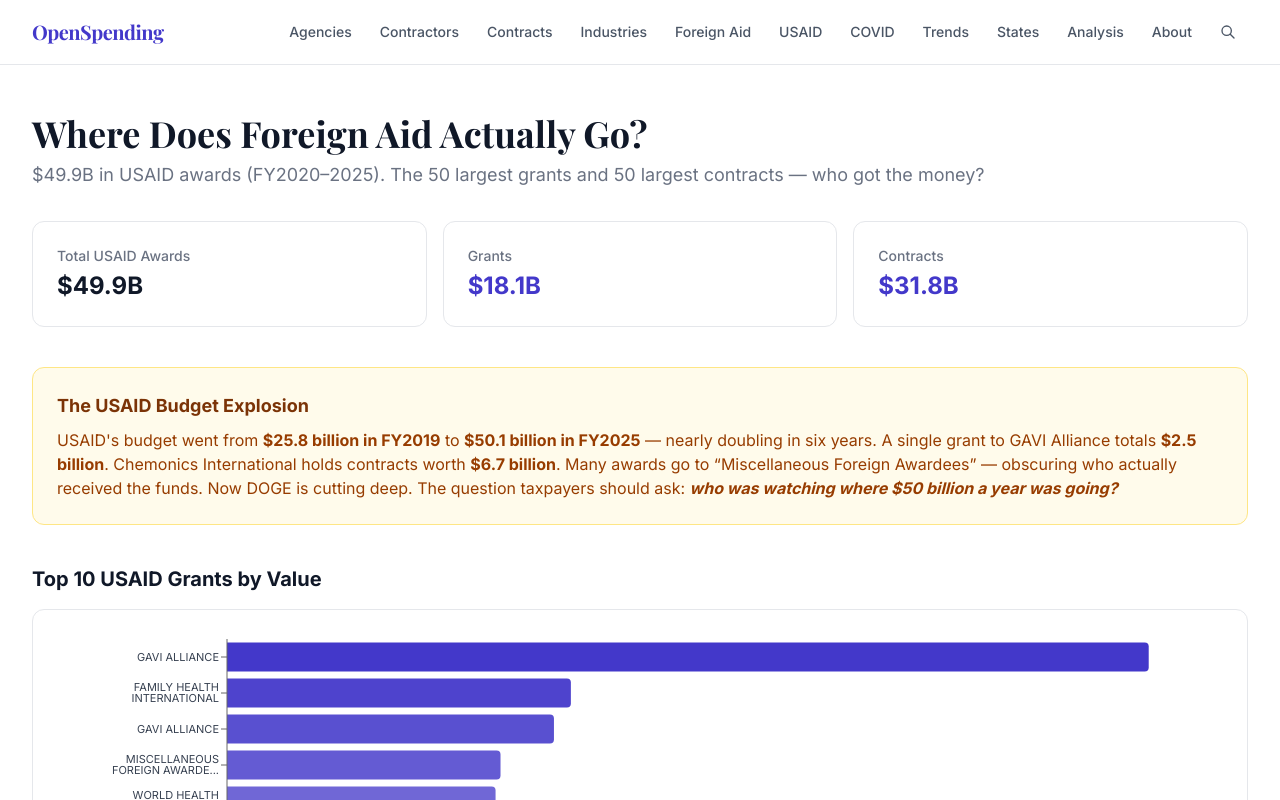
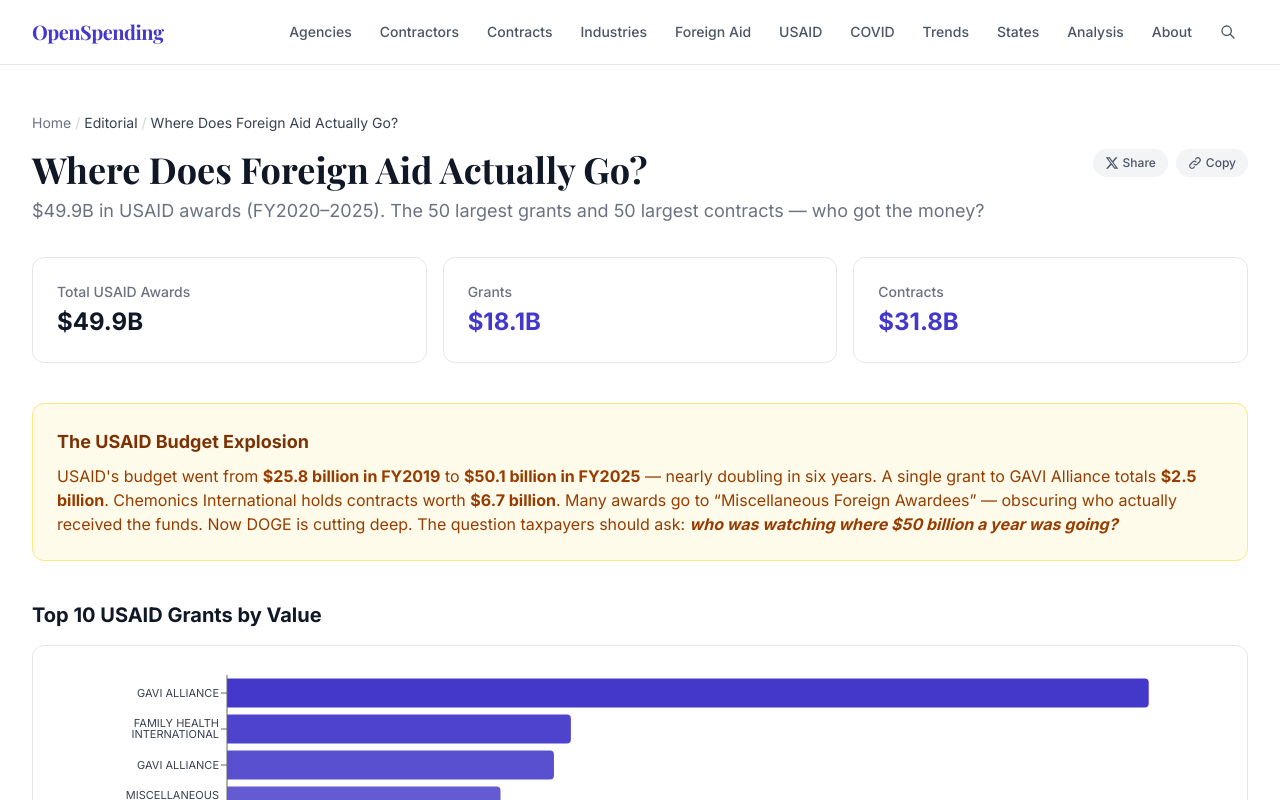
Before and after one commit to kianbob/openspending, a Next.js app: page /usaid in a window 1280 px wide. Shown: the top 800 px of the page. Built offline with nearby package versions, Linux system fonts and the light colour scheme.

Commit message:
Batch 3: ShareButtons on editorial pages, Breadcrumbs on detail/editorial pages

```diff
--- a/src/app/agencies/[slug]/page.tsx
+++ b/src/app/agencies/[slug]/page.tsx
@@ -1,4 +1,5 @@
 import Link from "next/link";
+import { Breadcrumbs } from "@/components/Breadcrumbs";
 import { AreaSpendingChart } from "@/components/charts/AreaSpendingChart";
 import { AgencyContractorsChart } from "@/components/charts/AgencyContractorsChart";
 import { ContractsGrantsDonut } from "@/components/charts/ContractsGrantsDonut";
@@ -146,12 +147,7 @@
 
   return (
     <div className="max-w-7xl mx-auto px-4 sm:px-6 lg:px-8 py-12">
-      <Link
-        href="/agencies"
-        className="text-indigo-600 hover:text-indigo-800 text-sm mb-6 inline-block"
-      >
-        &larr; All Agencies
-      </Link>
+      <Breadcrumbs items={[{ label: "Agencies", href: "/agencies" }, { label: spending.name }]} />
 
       <h1 className="font-serif text-3xl md:text-4xl font-bold text-gray-900 mb-2">
         {spending.name}
--- a/src/app/covid/page.tsx
+++ b/src/app/covid/page.tsx
@@ -1,4 +1,6 @@
 import Link from "next/link";
+import { Breadcrumbs } from "@/components/Breadcrumbs";
+import { ShareButtons } from "@/components/ShareButtons";
 import { HorizontalBarChart } from "@/components/charts/HorizontalBarChart";
 import { SortableTable } from "@/components/SortableTable";
 import { formatDollars, toTitleCase } from "@/lib/format";
@@ -39,10 +41,15 @@
 export default function CovidPage() {
   return (
     <div className="max-w-7xl mx-auto px-4 sm:px-6 lg:px-8 py-12">
+      <Breadcrumbs items={[{ label: "Editorial" }, { label: "The COVID Spending Tsunami" }]} />
+
       {/* Hero */}
-      <h1 className="font-serif text-3xl md:text-4xl font-bold text-gray-900 mb-2">
-        The COVID Spending Tsunami
-      </h1>
+      <div className="flex flex-col sm:flex-row sm:items-start sm:justify-between gap-4 mb-2">
+        <h1 className="font-serif text-3xl md:text-4xl font-bold text-gray-900">
+          The COVID Spending Tsunami
+        </h1>
+        <ShareButtons title="$1.46 Trillion: The COVID Spending Tsunami — OpenSpending" url="https://openspending.us/covid" />
+      </div>
       <p className="text-gray-500 text-lg mb-8">
         {formatDollars(covidData.total)} in emergency spending across{" "}
         {covidData.byAgency.length} agencies and {covidData.byRecipient.length}{" "}
--- a/src/app/how-it-works/page.tsx
+++ b/src/app/how-it-works/page.tsx
@@ -1,4 +1,6 @@
 import Link from "next/link";
+import { Breadcrumbs } from "@/components/Breadcrumbs";
+import { ShareButtons } from "@/components/ShareButtons";
 
 export const metadata = {
   title: "How Government Contracts Actually Work — OpenSpending",
@@ -21,10 +23,15 @@
 export default function HowItWorksPage() {
   return (
     <div className="max-w-7xl mx-auto px-4 sm:px-6 lg:px-8 py-12">
+      <Breadcrumbs items={[{ label: "Editorial" }, { label: "How Government Contracts Actually Work" }]} />
+
       {/* Hero */}
-      <h1 className="font-serif text-3xl md:text-4xl font-bold text-gray-900 mb-2">
-        How Government Contracts Actually Work
-      </h1>
+      <div className="flex flex-col sm:flex-row sm:items-start sm:justify-between gap-4 mb-2">
+        <h1 className="font-serif text-3xl md:text-4xl font-bold text-gray-900">
+          How Government Contracts Actually Work
+        </h1>
+        <ShareButtons title="How Government Contracts Actually Work — OpenSpending" url="https://openspending.us/how-it-works" />
+      </div>
       <p className="text-gray-500 text-lg mb-10">
         Your money, their contracts.
       </p>
--- a/src/app/no-bid/page.tsx
+++ b/src/app/no-bid/page.tsx
@@ -1,4 +1,6 @@
 import Link from "next/link";
+import { Breadcrumbs } from "@/components/Breadcrumbs";
+import { ShareButtons } from "@/components/ShareButtons";
 import { HorizontalBarChart } from "@/components/charts/HorizontalBarChart";
 import { SortableTable } from "@/components/SortableTable";
 import { formatDollars, toTitleCase } from "@/lib/format";
@@ -52,10 +54,15 @@
 export default function NoBidPage() {
   return (
     <div className="max-w-7xl mx-auto px-4 sm:px-6 lg:px-8 py-12">
+      <Breadcrumbs items={[{ label: "Editorial" }, { label: "No-Bid Nation" }]} />
+
       {/* Hero */}
-      <h1 className="font-serif text-3xl md:text-4xl font-bold text-gray-900 mb-2">
-        No-Bid Nation: {formatDollars(noBidData.total)} Without Competition
-      </h1>
+      <div className="flex flex-col sm:flex-row sm:items-start sm:justify-between gap-4 mb-2">
+        <h1 className="font-serif text-3xl md:text-4xl font-bold text-gray-900">
+          No-Bid Nation: {formatDollars(noBidData.total)} Without Competition
+        </h1>
+        <ShareButtons title="No-Bid Nation: $74B Without Competition — OpenSpending" url="https://openspending.us/no-bid" />
+      </div>
       <p className="text-gray-500 text-lg mb-8">
         The 50 largest sole-source federal contracts in FY2025 — awarded without
         competitive bidding.
--- a/src/app/states/[slug]/page.tsx
+++ b/src/app/states/[slug]/page.tsx
@@ -1,4 +1,5 @@
 import Link from "next/link";
+import { Breadcrumbs } from "@/components/Breadcrumbs";
 import { formatDollars, formatPercent } from "@/lib/format";
 import stateDetails from "@/../public/data/state-details.json";
 
@@ -82,12 +83,7 @@
 
   return (
     <div className="max-w-7xl mx-auto px-4 sm:px-6 lg:px-8 py-12">
-      <Link
-        href="/states"
-        className="text-indigo-600 hover:text-indigo-800 text-sm mb-6 inline-block"
-      >
-        &larr; All States
-      </Link>
+      <Breadcrumbs items={[{ label: "States", href: "/states" }, { label: name }]} />
 
       <h1 className="font-serif text-3xl md:text-4xl font-bold text-gray-900 mb-2">
         {name}
--- a/src/app/trends/page.tsx
+++ b/src/app/trends/page.tsx
@@ -1,3 +1,5 @@
+import { Breadcrumbs } from "@/components/Breadcrumbs";
+import { ShareButtons } from "@/components/ShareButtons";
 import { ContractTrendsAreaChart } from "@/components/charts/ContractTrendsAreaChart";
 import { AgencyComparisonLineChart } from "@/components/charts/AgencyComparisonLineChart";
 import { formatDollars } from "@/lib/format";
@@ -67,12 +69,16 @@
       {/* Hero */}
       <section className="bg-gradient-to-br from-indigo-900 via-indigo-800 to-indigo-700 text-white">
         <div className="max-w-7xl mx-auto px-4 sm:px-6 lg:px-8 py-16 md:py-20">
+          <Breadcrumbs items={[{ label: "Editorial" }, { label: "Federal Spending Over Time" }]} />
           <p className="text-indigo-200 font-medium text-sm uppercase tracking-widest mb-4">
             Historical Analysis
           </p>
-          <h1 className="font-serif text-4xl md:text-5xl font-bold leading-tight mb-4">
-            Federal Spending Over Time
-          </h1>
+          <div className="flex flex-col sm:flex-row sm:items-start sm:justify-between gap-4 mb-4">
+            <h1 className="font-serif text-4xl md:text-5xl font-bold leading-tight">
+              Federal Spending Over Time
+            </h1>
+            <ShareButtons title="Federal Spending Trends FY2017-FY2025 — OpenSpending" url="https://openspending.us/trends" />
+          </div>
           <p className="text-lg text-indigo-100 max-w-2xl">
             Nine years of contract and budget data reveal a government that keeps
             growing — with COVID as the accelerant and no sign of slowing down.
--- a/src/app/usaid/page.tsx
+++ b/src/app/usaid/page.tsx
@@ -1,4 +1,6 @@
 import Link from "next/link";
+import { Breadcrumbs } from "@/components/Breadcrumbs";
+import { ShareButtons } from "@/components/ShareButtons";
 import { UsaidGrantsChart } from "@/components/charts/UsaidGrantsChart";
 import { SortableTable } from "@/components/SortableTable";
 import { formatDollars } from "@/lib/format";
@@ -52,10 +54,15 @@
 export default function UsaidPage() {
   return (
     <div className="max-w-7xl mx-auto px-4 sm:px-6 lg:px-8 py-12">
+      <Breadcrumbs items={[{ label: "Editorial" }, { label: "Where Does Foreign Aid Actually Go?" }]} />
+
       {/* Hero */}
-      <h1 className="font-serif text-3xl md:text-4xl font-bold text-gray-900 mb-2">
-        Where Does Foreign Aid Actually Go?
-      </h1>
+      <div className="flex flex-col sm:flex-row sm:items-start sm:justify-between gap-4 mb-2">
+        <h1 className="font-serif text-3xl md:text-4xl font-bold text-gray-900">
+          Where Does Foreign Aid Actually Go?
+        </h1>
+        <ShareButtons title="USAID: From $15B to $50B in 6 Years — OpenSpending" url="https://openspending.us/usaid" />
+      </div>
       <p className="text-gray-500 text-lg mb-8">
         {formatDollars(totalAll)} in USAID awards (FY2020–2025). The 50 largest
         grants and 50 largest contracts — who got the money?
--- a/src/app/waste/page.tsx
+++ b/src/app/waste/page.tsx
@@ -1,4 +1,6 @@
 import Link from "next/link";
+import { Breadcrumbs } from "@/components/Breadcrumbs";
+import { ShareButtons } from "@/components/ShareButtons";
 
 export const metadata = {
   title: "The Federal Waste Problem: $233-521B/Year — OpenSpending",
@@ -39,10 +41,15 @@
 export default function WastePage() {
   return (
     <div className="max-w-7xl mx-auto px-4 sm:px-6 lg:px-8 py-12">
+      <Breadcrumbs items={[{ label: "Editorial" }, { label: "The Federal Waste Problem" }]} />
+
       {/* Hero */}
-      <h1 className="font-serif text-3xl md:text-4xl font-bold text-gray-900 mb-2">
-        The Federal Waste Problem
-      </h1>
+      <div className="flex flex-col sm:flex-row sm:items-start sm:justify-between gap-4 mb-2">
+        <h1 className="font-serif text-3xl md:text-4xl font-bold text-gray-900">
+          The Federal Waste Problem
+        </h1>
+        <ShareButtons title="The Federal Waste Problem: $233-521B/Year — OpenSpending" url="https://openspending.us/waste" />
+      </div>
       <p className="text-gray-500 text-lg mb-10">
         These are not our estimates — this is the government&apos;s own auditor
         saying this.
--- /dev/null
+++ b/src/components/Breadcrumbs.tsx
@@ -0,0 +1,25 @@
+import Link from "next/link";
+
+type Crumb = { label: string; href?: string };
+
+export function Breadcrumbs({ items }: { items: Crumb[] }) {
+  return (
+    <nav className="text-sm text-gray-500 mb-4" aria-label="Breadcrumb">
+      <ol className="flex flex-wrap items-center gap-1">
+        <li>
+          <Link href="/" className="hover:text-indigo-600">Home</Link>
+        </li>
+        {items.map((item, i) => (
+          <li key={i} className="flex items-center gap-1">
+            <span className="text-gray-300">/</span>
+            {item.href ? (
+              <Link href={item.href} className="hover:text-indigo-600">{item.label}</Link>
+            ) : (
+              <span className="text-gray-700">{item.label}</span>
+            )}
+          </li>
+        ))}
+      </ol>
+    </nav>
+  );
+}
--- /dev/null
+++ b/src/components/ShareButtons.tsx
@@ -0,0 +1,47 @@
+"use client";
+
+import { useState } from "react";
+
+export function ShareButtons({ title, url }: { title: string; url?: string }) {
+  const [copied, setCopied] = useState(false);
+
+  const pageUrl = url || (typeof window !== "undefined" ? window.location.href : "");
+  const tweetUrl = `https://twitter.com/intent/tweet?text=${encodeURIComponent(title)}&url=${encodeURIComponent(pageUrl)}`;
+
+  const copyLink = async () => {
+    try {
+      await navigator.clipboard.writeText(pageUrl);
+      setCopied(true);
+      setTimeout(() => setCopied(false), 2000);
+    } catch {
+      // fallback
+    }
+  };
+
+  return (
+    <div className="flex items-center gap-2">
+      <a
+        href={tweetUrl}
+        target="_blank"
+        rel="noopener noreferrer"
+        className="inline-flex items-center gap-1 px-3 py-1.5 text-xs font-medium text-gray-600 bg-gray-100 rounded-full hover:bg-gray-200 transition"
+        title="Share on X"
+      >
+        <svg className="w-3.5 h-3.5" viewBox="0 0 24 24" fill="currentColor">
+          <path d="M18.244 2.25h3.308l-7.227 8.26 8.502 11.24H16.17l-5.214-6.817L4.99 21.75H1.68l7.73-8.835L1.254 2.25H8.08l4.713 6.231zm-1.161 17.52h1.833L7.084 4.126H5.117z" />
+        </svg>
+        Share
+      </a>
+      <button
+        onClick={copyLink}
+        className="inline-flex items-center gap-1 px-3 py-1.5 text-xs font-medium text-gray-600 bg-gray-100 rounded-full hover:bg-gray-200 transition"
+        title="Copy link"
+      >
+        <svg className="w-3.5 h-3.5" fill="none" viewBox="0 0 24 24" stroke="currentColor" strokeWidth={2}>
+          <path strokeLinecap="round" strokeLinejoin="round" d="M13.828 10.172a4 4 0 00-5.656 0l-4 4a4 4 0 105.656 5.656l1.102-1.101m-.758-4.899a4 4 0 005.656 0l4-4a4 4 0 00-5.656-5.656l-1.1 1.1" />
+        </svg>
+        {copied ? "Copied!" : "Copy"}
+      </button>
+    </div>
+  );
+}
```
Also changed, not shown: src/app/contractors/[slug]/page.tsx (+2 -6 lines).
